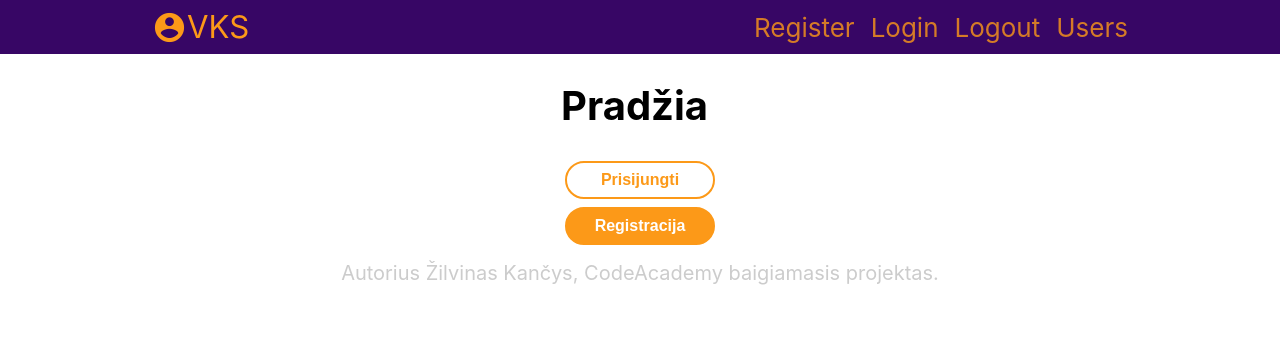
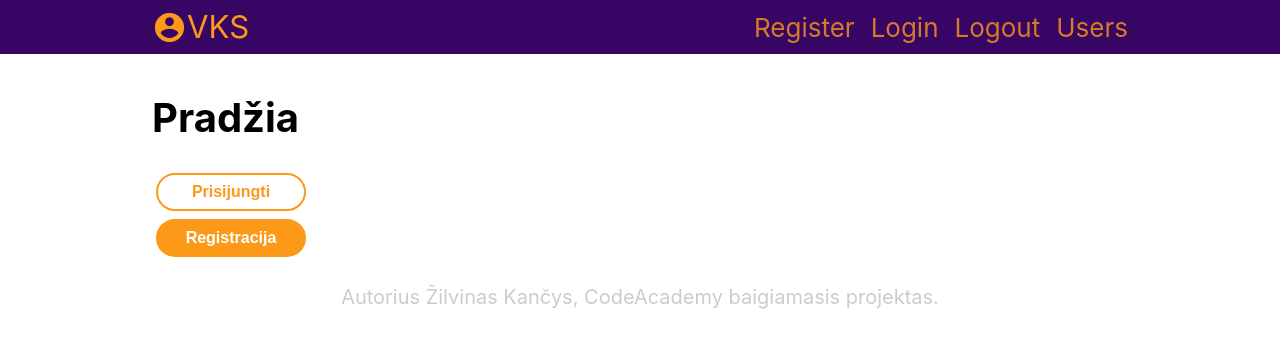
Before and after one commit to 194pp/code-academy_final-asignment, a React (Create React App) app: page / in a window 1280 px wide. Shown: the top 348 px of the page. Built offline with nearby package versions, Linux system fonts and the light colour scheme; no server answers.

Commit message:
Main.jsx adjusted and styled a bit.

```diff
--- a/src/components/Main/Main.jsx
+++ b/src/components/Main/Main.jsx
@@ -11,6 +11,7 @@ const Main = () => {
   return (
     <main className={classes.Main}>
       <SpacerContainer>
+        <div className={classes.MainContent}>
           <Routes>
             <Route path='/' element={<Homepage />}/>
             <Route path='/register' element={<Register />}/>
@@ -18,6 +19,7 @@ const Main = () => {
             <Route path='/logout' element={<Logout />}/>
             <Route path='/users' element={<Users />}/>
           </Routes>
+        </div>
       </SpacerContainer>
     </main>
   )
--- a/src/components/Main/Main.module.css
+++ b/src/components/Main/Main.module.css
@@ -1,3 +1,8 @@
 .Main {
+  width: 100%;
+}
 
+.MainContent {
+  text-align: left;
+  padding: 12px;
 }
```
Lines whose indentation alone changed are shown as unchanged.
